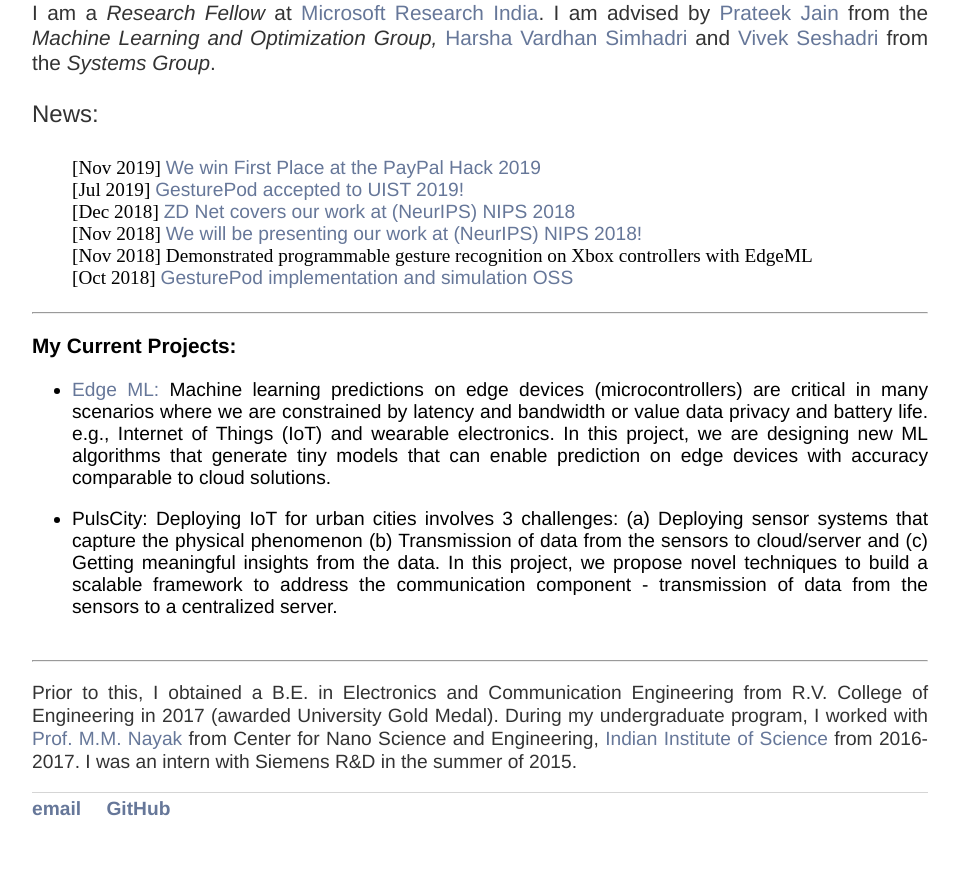
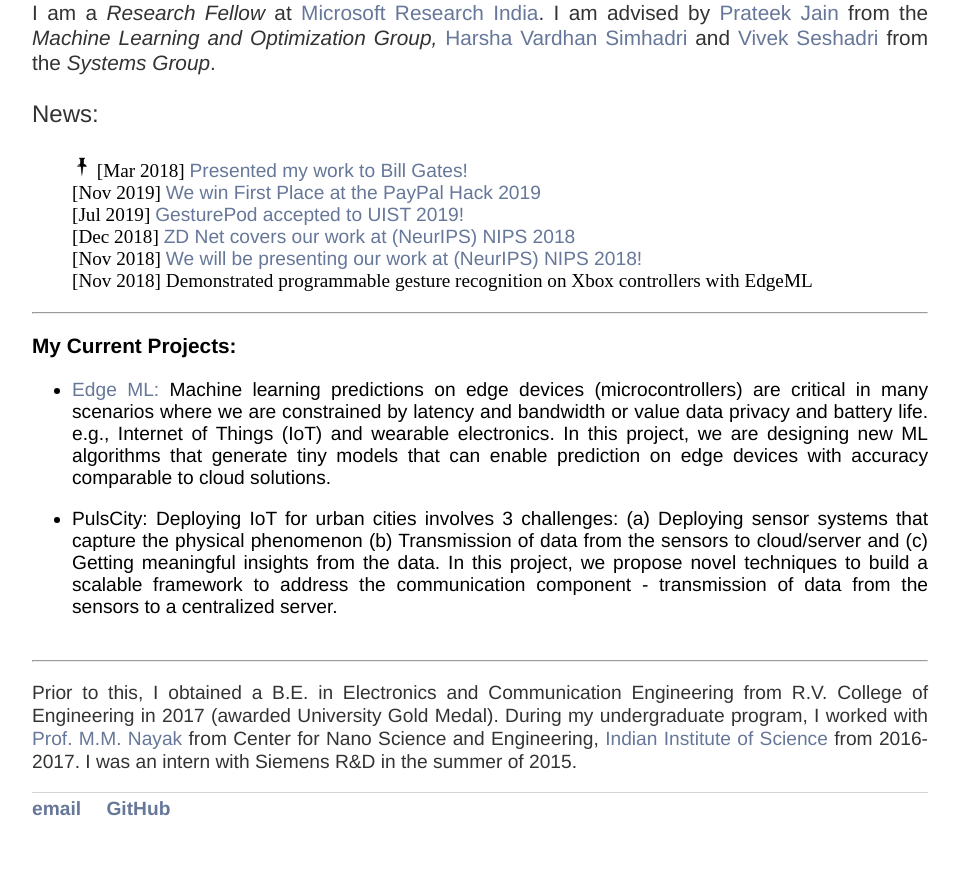
Before and after one commit to ShishirPatil/ShishirPatil.github.io, a Jekyll site: the page built from index.md, in a window 1280 px wide. Shown: the part 318-1198 px from the top of the page, without its empty margins (160-1119 px from the left). Built offline with Jekyll 4.4.1, drawn with Linux system fonts in a browser that asks for light colours.

Commit message:
Pin news, update link

```diff
--- a/gesturepod/index.html
+++ b/gesturepod/index.html
@@ -35,7 +35,7 @@
 			<ol>
 				<li> <a href='https://blog.adafruit.com/2019/10/14/machine-learning-monday-machine-learning-on-an-adafruit-trinket-m0-to-recognize-gestures-adafruit-microsoft-protonn-paulfo-thethingsconference-ttn_uk/'>Adafruit blog on Paul's Workshop</a></li>
 				<li> <a href="https://www.zdnet.com/video/microsoft-researchers-add-smarts-to-everyday-objects/?fbclid=IwAR3DCey1X675mQ-uk7mu1Wl8aFXM4AQGNL4SygercVQY6PsmDkFvO3P9BE8"> ZD Net at NeurIPS 2018 </a></li>
-				<li> Satya Nadella at the Microsoft Town hall meeting, Hyderabad</li>
+				<li> <a href="https://www.ndtv.com/video/exclusive/ndtv-special-ndtv-24x7/why-empathy-is-key-to-innovation-microsoft-chief-satya-nadella-to-ndtv-471666"> Satya Nadella in an interview with a major media house [5:45 - 7:30]</li>
 				<li><a href="http://epaper.financialexpress.com/1462735/Indian-Express/December-11,-2017#page/8/1">Financial Express </a></li>
 				<li> <a href="https://blogs.microsoft.com/ai/ais-big-leap-tiny-devices-opens-world-possibilities/">Microsoft AI Blog</a></li>
 			</ol>
--- a/index.md
+++ b/index.md
@@ -32,6 +32,9 @@
         <p style="font-size:1.5em;">News:<br>
         <div id="news" style="height:140px;overflow-y:scroll;">
             <ul style="list-style-type:none;">
+            <img style="display: inline;" src="pin.png" alt="logo" height="20px" width="20px" />
+            [Mar 2018] <a href = 'https://drive.google.com/file/d/1vQV4ENhC_lkg9FC7BLv6aRDP3e_VgWnX/view?usp=sharing'> Presented my work to Bill Gates!</a><br>
+
             [Nov 2019] <a href = 'https://twitter.com/BerkeleyISchool/status/1191542693446455298'> We win First Place at the PayPal Hack 2019</a><br>
             [Jul 2019] <a href = 'http://uist.acm.org/uist2019/program/'> GesturePod accepted to UIST 2019!</a><br>
             [Dec 2018] <a href = 'https://www.zdnet.com/video/microsoft-researchers-add-smarts-to-everyday-objects/?fbclid=IwAR3DCey1X675mQ-uk7mu1Wl8aFXM4AQGNL4SygercVQY6PsmDkFvO3P9BE8'>ZD Net covers our work at (NeurIPS) NIPS 2018</a>
@@ -39,7 +42,8 @@
             [Nov 2018] <a href = 'https://nips.cc/Expo/Conferences/2018/Schedule?demo_id=3'> We will be presenting our work at (NeurIPS) NIPS 2018!</a><br>
             [Nov 2018] Demonstrated programmable gesture recognition on Xbox controllers with EdgeML<br>
             [Oct 2018] <a href = 'https://github.com/Microsoft/EdgeML'> GesturePod implementation and simulation OSS</a><br>
-            [Mar 2018] <a href = 'https://drive.google.com/file/d/1vQV4ENhC_lkg9FC7BLv6aRDP3e_VgWnX/view?usp=sharing'> Presented my work to Bill Gates!</a><br>
+            <!-- <img style="display: inline;" src="pin.png" alt="logo" height="20px" width="20px" />
+            [Mar 2018] <a href = 'https://drive.google.com/file/d/1vQV4ENhC_lkg9FC7BLv6aRDP3e_VgWnX/view?usp=sharing'> Presented my work to Bill Gates!</a><br> -->
             [Dec 2017] Our work covered by <a href='http://epaper.financialexpress.com/1462735/Indian-Express/December-11,-2017#page/8/1'>Financial Express</a> and
         <a href = 'https://blogs.microsoft.com/ai/ais-big-leap-tiny-devices-opens-world-possibilities/'>Microsoft AI blog</a>.
 
```
Also changed, not shown: pin.png (added).
